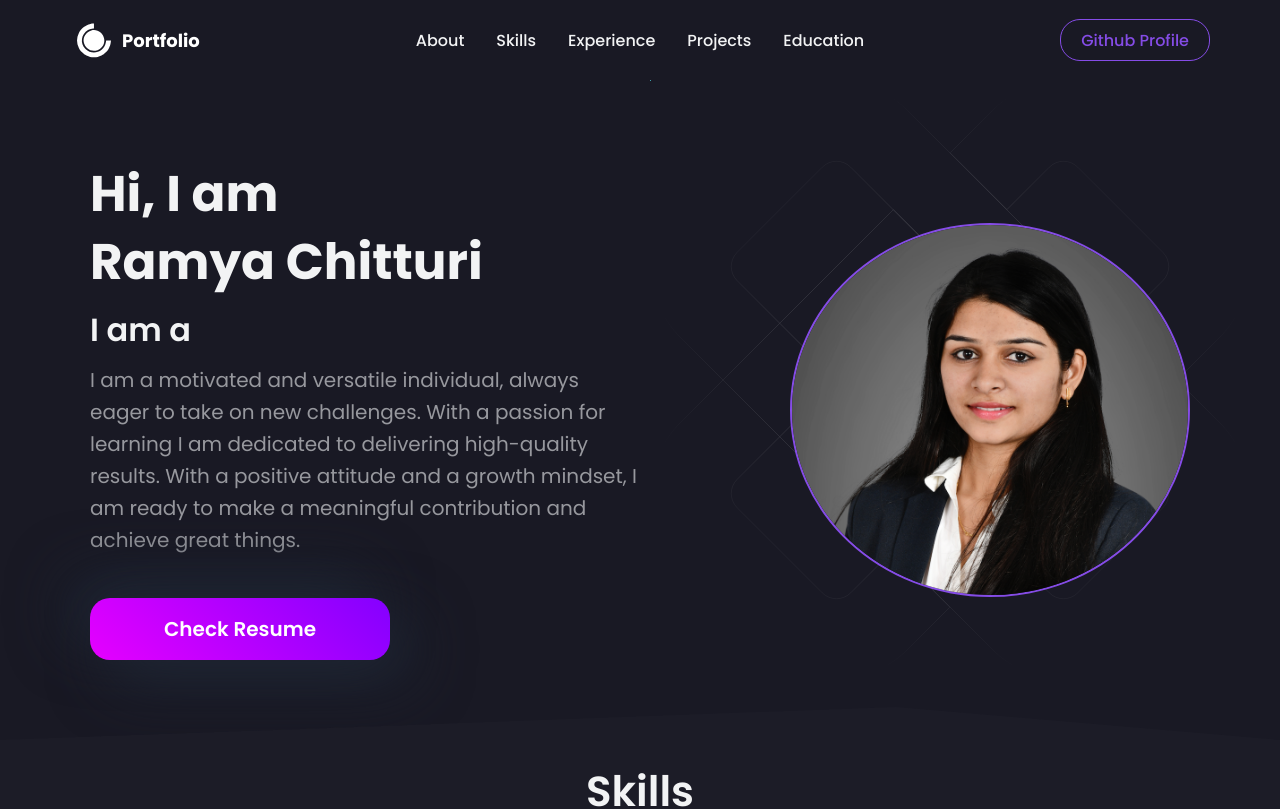
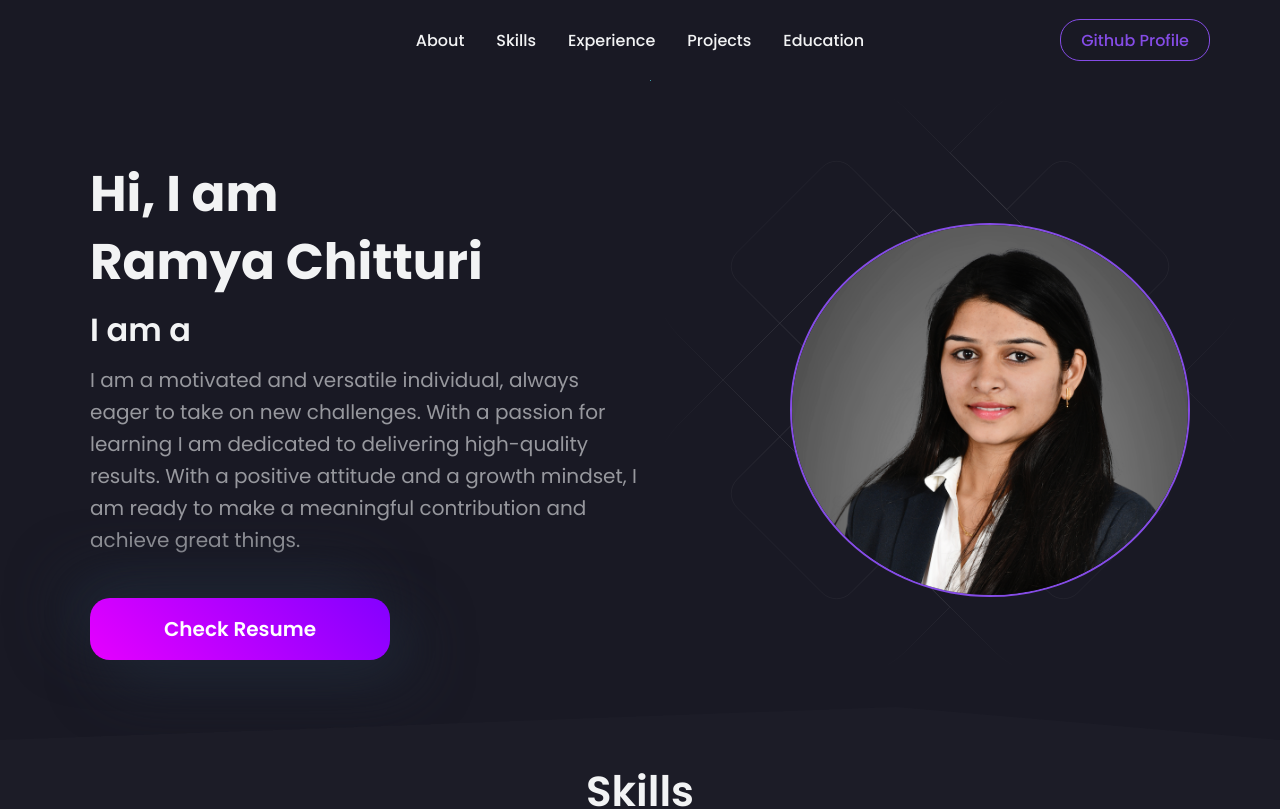
Before and after one commit to Ramyachitturi888/Portfolio, a React (Create React App) app: page / in a window 1280 px wide. Shown: the top 809 px of the page. Built offline with nearby package versions, Linux system fonts and the light colour scheme.

Commit message:
anchar tag changes

```diff
--- a/src/components/Navbar/index.js
+++ b/src/components/Navbar/index.js
@@ -1,6 +1,6 @@
 import React from 'react'
-import { Nav, NavLink, NavbarContainer, Span, NavLogo, NavItems, GitHubButton, ButtonContainer, MobileIcon, MobileMenu, MobileLink } from './NavbarStyledComponent'
-import { DiCssdeck } from 'react-icons/di';
+import { Nav, NavLink, NavbarContainer, NavLogo, NavItems, GitHubButton, ButtonContainer, MobileIcon, MobileMenu, MobileLink } from './NavbarStyledComponent'
+// import { DiCssdeck } from 'react-icons/di';
 import { FaBars } from 'react-icons/fa';
 import { Bio } from '../../data/constants';
 import { useTheme } from 'styled-components';
@@ -12,9 +12,9 @@ const Navbar = () => {
     <Nav>
       <NavbarContainer>
         <NavLogo to='/'>
-        <a style={{ display: "flex", alignItems: "center", color: "white", marginBottom: '20;', cursor: 'pointer' }}>
+        {/* <a style={{ display: "flex", alignItems: "center", color: "white", marginBottom: '20;', cursor: 'pointer' }}>
             <DiCssdeck size="3rem" /> <Span>Portfolio</Span>
-          </a>
+          </a> */}
         </NavLogo>
         <MobileIcon>
           <FaBars onClick={() => {
```
